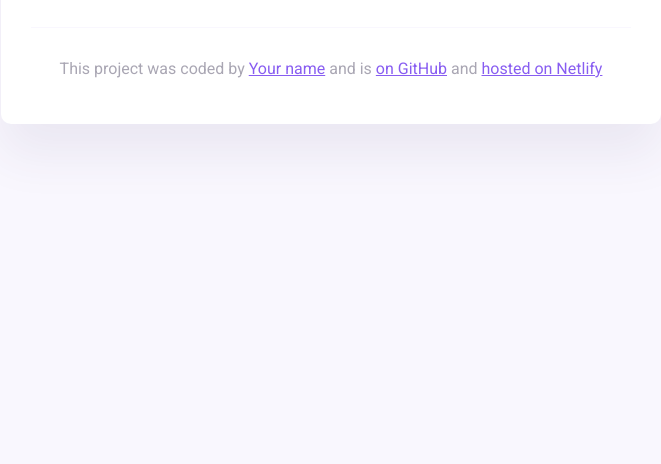
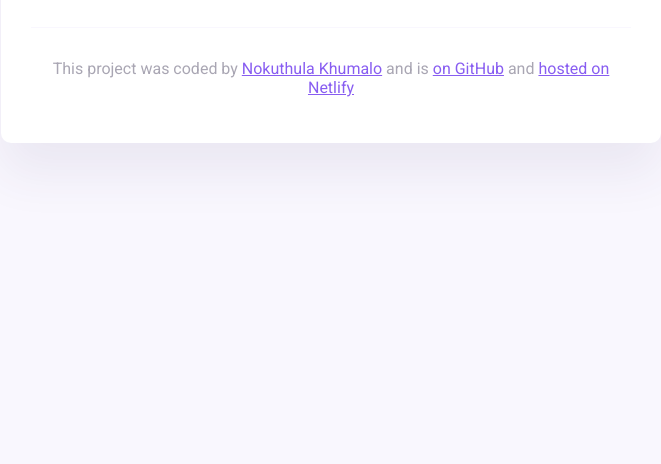
Before and after one commit to Noks45/My-weather-app-, a website: page index.html in a window 1280 px wide. Shown: the part 336-800 px from the top of the page, without its empty margins (309-970 px from the left). Drawn offline with nearby package versions, Linux system fonts and the light colour scheme; files that its build step writes are made by us from their sources.

Commit message:
Added my name on the footer

```diff
--- a/index.html
+++ b/index.html
@@ -1,5 +1,6 @@
 <!DOCTYPE html>
 <html lang="en">
+
 <head>
   <meta charset="UTF-8" />
   <meta name="viewport" content="width=device-width, initial-scale=1.0" />
@@ -7,23 +8,17 @@
   <link rel="preconnect" href="https://fonts.gstatic.com" crossorigin />
   <link
     href="https://fonts.googleapis.com/css2?family=Roboto:ital,wght@0,100;0,400;0,500;0,700;0,900;1,100;1,300;1,400;1,500;1,700;1,900&display=swap"
-      rel="stylesheet"
-    />
+    rel="stylesheet" />
   <script src="https://cdn.jsdelivr.net/npm/axios@1.1.2/dist/axios.min.js"></script>
   <link rel="stylesheet" href="src/styles.css" />
   <title>My weather application</title>
 </head>
+
 <body>
   <div class="weather-app">
     <header>
       <form id="search-form">
-          <input
-            type="search"
-            placeholder="Enter a city.."
-            required
-            class="search-input"
-            id="search-input"
-          />
+        <input type="search" placeholder="Enter a city.." required class="search-input" id="search-input" />
         <input type="submit" value="Search" class="search-button" />
       </form>
     </header>
@@ -37,17 +32,15 @@
           </p>
         </div>
         <div class="current-temperature">
-            <span class="current-temperature-icon">☀️</span
-            ><span class="current-temperature-value" id="current-temperature"
-              >24</span
-            ><span class="current-temperature-unit">°C</span>
+          <span class="current-temperature-icon">☀️</span><span class="current-temperature-value"
+            id="current-temperature">24</span><span class="current-temperature-unit">°C</span>
         </div>
       </div>
     </main>
     <footer>
       <p>
         This project was coded by
-          <a href="#" target="_blank">Your name</a> and is
+        <a href="#" target="_blank">Nokuthula Khumalo</a> and is
         <a href="#" target="_blank"> on GitHub</a> and
         <a href="#" target="_blank">hosted on Netlify</a>
       </p>
@@ -55,4 +48,5 @@
   </div>
 </body>
 <script src="src/index.js"></script>
+
 </html>
```
Lines whose indentation alone changed are shown as unchanged.
